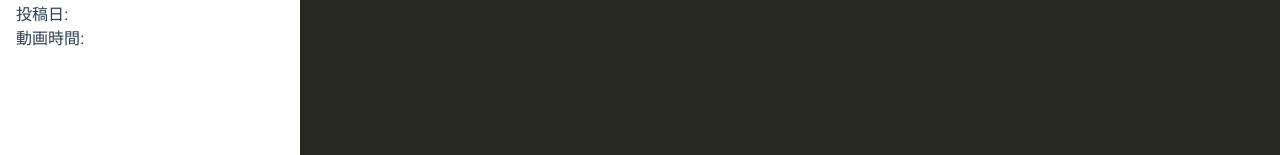
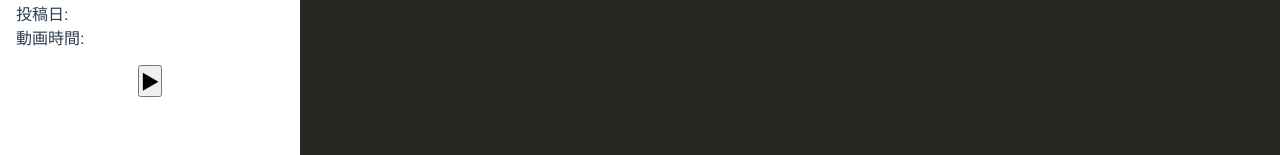
Before and after one commit to nanagami1369/CodingShare, a Vue app in the folder front/: page /player in a window 1280 px wide. Shown: the part 225-380 px from the top of the page. Built offline with nearby package versions, Linux system fonts and the light colour scheme.

Commit message:
再生と停止をできるようにした

```diff
--- a/front/src/CodingPlayer.ts
+++ b/front/src/CodingPlayer.ts
@@ -43,6 +43,9 @@ export class CodingPlayer {
       if (this._stream == undefined) {
         throw new Error('video is not Load')
       }
+      if (!this.info.isPlay) {
+        return { isNext: false, nextSpan: 0 }
+      }
       if (this._stream.current.changeData != undefined) {
         const { text, from, to, origin } = this._stream.current.changeData
         editor.replaceRange(text, from, to, origin)
@@ -81,6 +84,9 @@ export class CodingPlayer {
     })
   }
 
+  public pause(): void {
+    this.info.isPlay = false
+  }
   public get videoInfo(): VideoInfo | undefined {
     return this._stream?.videoInfo
   }
--- a/front/src/views/PlayerPage.vue
+++ b/front/src/views/PlayerPage.vue
@@ -4,6 +4,22 @@
       <h1>Player</h1>
       <input type="file" @change="loadData" value="読み込み" />
       <VideoInfoViewer :videoInfo="player.videoInfo" />
+      <button
+        v-if="player.info.isPlay"
+        @click="pouse"
+        class="player-control-button"
+        :enabled="player.isLoaded"
+      >
+        ||
+      </button>
+      <button
+        v-else
+        @click="start"
+        class="player-control-button"
+        :enabled="player.isLoaded"
+      >
+        ▶
+      </button>
     </div>
     <div id="player-panel">
       <textarea id="editor-aria"></textarea>
@@ -78,7 +94,12 @@ export default Vue.extend({
       const videoJson = (await readTextFile(file)) as string
       const video: Video = JSON.parse(videoJson)
       this.player.load(video, this.editor)
+    },
+    start: function (): void {
       this.player.start(this.editor)
+    },
+    pouse: function (): void {
+      this.player.pause()
     },
   },
   mounted() {
@@ -111,4 +132,8 @@ h1 {
 #player-panel {
   grid-column: 2;
 }
+
+.player-control-button {
+  font-size: 1.2em;
+}
 </style>
```
